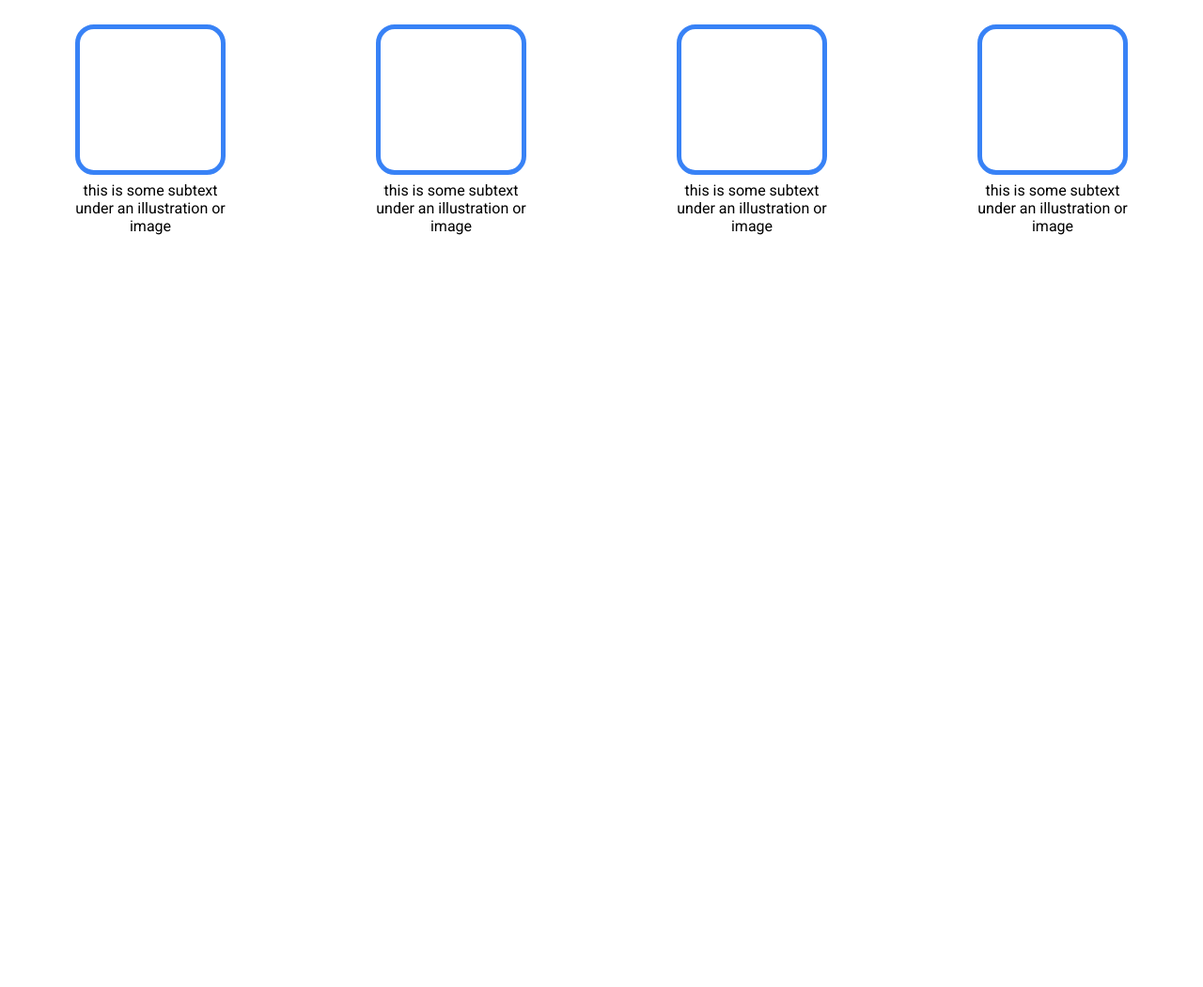
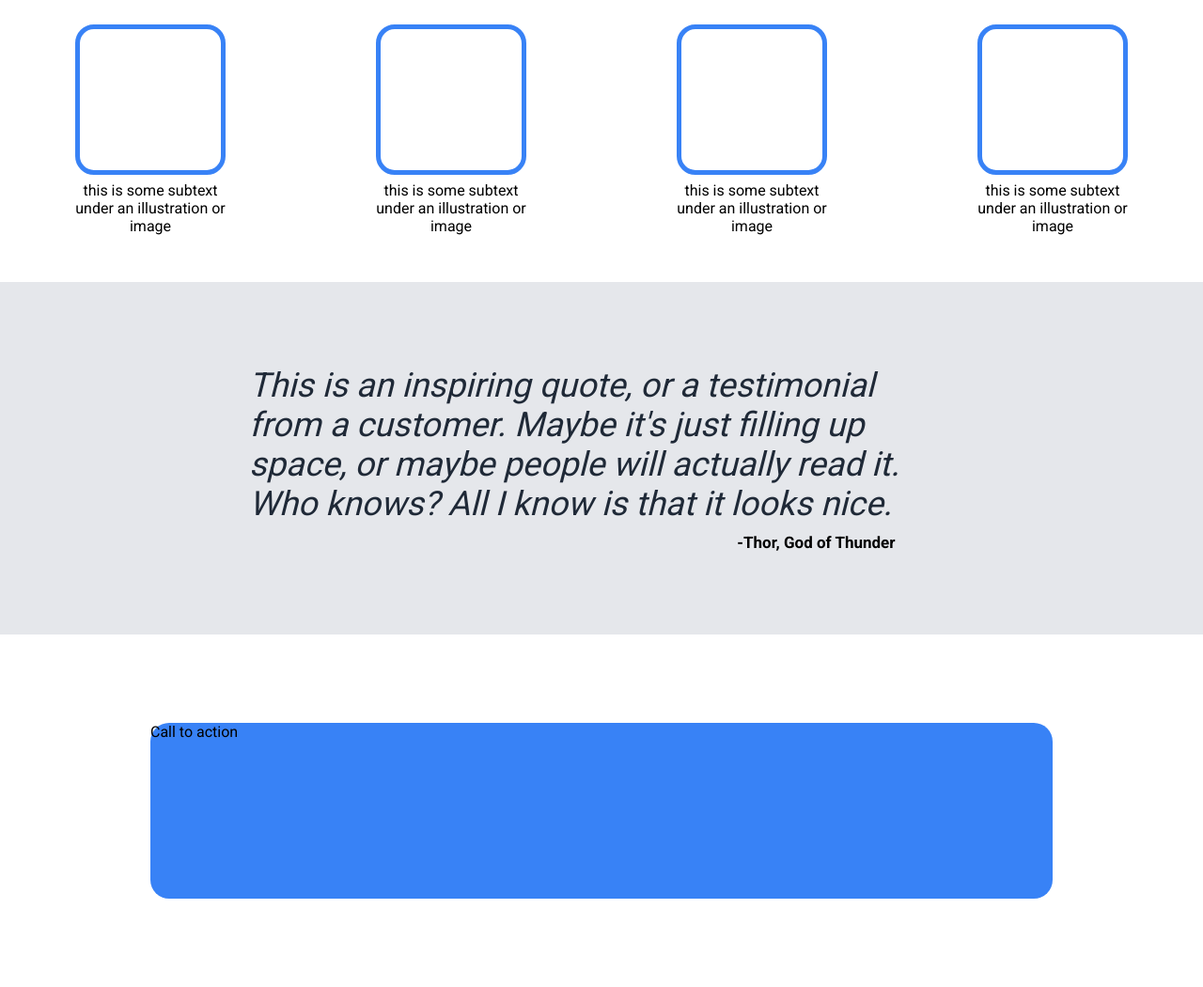
Before and after one commit to skamal23/Landing-Page, a plain HTML site: page index.html in a window 1280 px wide. Shown: the part 701-1751 px from the top of the page at 94% size. Before the commit the page ends 1001 px from the top, so only its background shows below. Drawn offline with Linux system fonts and the light colour scheme.

Commit message:
Add quote section

```diff
--- a/index.html
+++ b/index.html
@@ -40,30 +40,41 @@
         <div class="images">
             <div class="image-subtext">
                 <div class="square">
-
                 </div>
                 <div class="subtext">this is some subtext under an illustration or image</div>
             </div>
             <div class="image-subtext">
                 <div class="square">
-
                 </div>
                 <div class="subtext">this is some subtext under an illustration or image</div>
             </div>
             <div class="image-subtext">
                 <div class="square">
-
                 </div>
                 <div class="subtext">this is some subtext under an illustration or image</div>
             </div>
             <div class="image-subtext">
                 <div class="square">
-
                 </div>
                 <div class="subtext">this is some subtext under an illustration or image</div>
             </div>
         </div>
     </div>
+    <div class="quote">
+        <div class="quote-text">
+            This is an inspiring quote, or a testimonial from a customer.
+            Maybe it's just filling up space, or maybe people will actually read it.
+            Who knows? All I know is that it looks nice.
+        </div>
+        <div class="quote-source">
+            -Thor, God of Thunder
+        </div>
+    </div>
+    <div class="call">
+        <div class="actionbox">
+            Call to action
+        </div>
+    </div>
 
 </body>
 </html>
--- a/style.css
+++ b/style.css
@@ -122,3 +122,46 @@ body {
     flex-wrap: wrap;
     width: 100%;
 }
+
+.quote {
+    display: flex;
+    background-color: #E5E7EB;
+    height: 375px;
+    justify-content: center;
+    flex-direction: column;
+    align-items: center;
+}
+
+.quote-text {
+    font-size: 36px;
+    font-style: italic;
+    font-weight: 0;
+    color: #1F2937;
+    width: 750px;
+}
+
+.quote-source{
+    display: flex;
+    width: 750px;
+    justify-content: right;
+    padding-right: 125px;
+    margin-top: 10px;
+    font-size: 17px;
+    font-weight: bolder;
+}
+
+.call {
+    display: flex;
+    background-color: white;
+    align-items: center;
+    justify-content: center;
+    height: 375px;
+}
+
+.actionbox {
+    display: flex;
+    width: 75%;
+    background: #3882F6;
+    height: 50%;
+    border-radius: 20px;
+}
```
